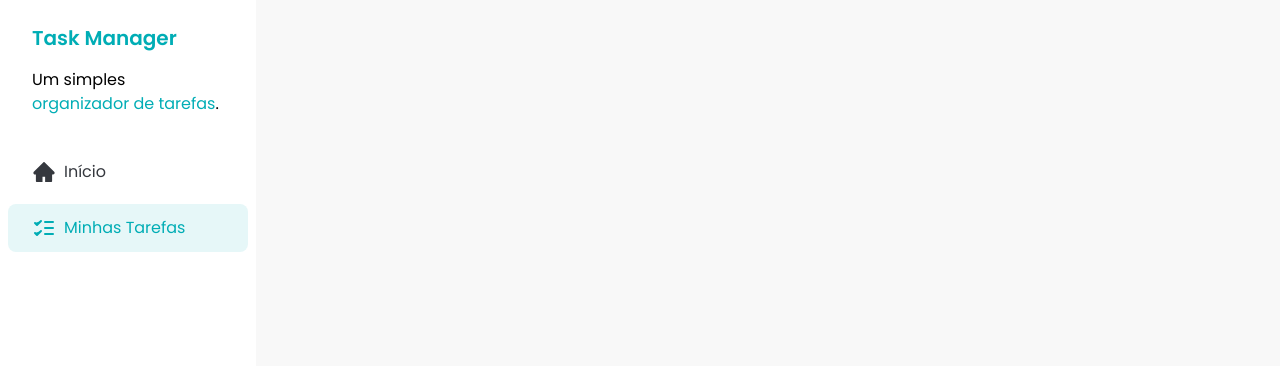
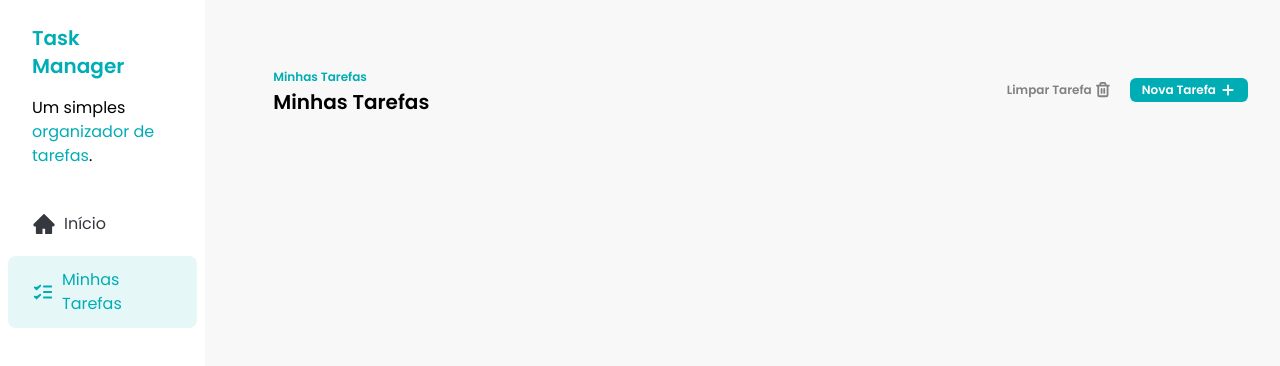
Before and after one commit to vicgopfert/task-manager, a React (Vite) app: page / in a window 1280 px wide. Shown: the top 366 px of the page. Built offline with nearby package versions, Linux system fonts and the light colour scheme.

Commit message:
feat: add initial Task and Button components

```diff
--- a/src/App.jsx
+++ b/src/App.jsx
@@ -1,9 +1,11 @@
 import Sidebar from "./components/Sidebar"
+import Tasks from "./components/Tasks"
 
 function App() {
   return (
-    <div className="App">
+    <div className="flex gap-9">
       <Sidebar />
+      <Tasks />
     </div>
   )
 }
--- /dev/null
+++ b/src/components/Button.jsx
@@ -0,0 +1,20 @@
+const Button = ({ children, variant = "primary" }) => {
+  const getVariantClasses = () => {
+    if (variant === "primary") {
+      return "bg-[#00ADB5] text-white"
+    }
+    if (variant === "ghost") {
+      return "bg-transparent text-[#818181]"
+    }
+  }
+
+  return (
+    <button
+      className={`flex items-center gap-1 rounded-md px-3 py-1 text-xs font-semibold transition hover:opacity-75 ${getVariantClasses()}`}
+    >
+      {children}
+    </button>
+  )
+}
+
+export default Button
--- a/src/components/Header.jsx
+++ b/src/components/Header.jsx
@@ -1,4 +1,4 @@
-function Header(props) {
+const Header = (props) => {
   return <header className="header">{props.children}</header>
 }
 
--- a/src/components/Sidebar.jsx
+++ b/src/components/Sidebar.jsx
@@ -2,7 +2,7 @@
 import HomeIcon from "../assets/icons/home.svg?react"
 import TasksIcon from "../assets/icons/tasks.svg?react"
 
-function Sidebar() {
+const Sidebar = () => {
   return (
     <div className="h-screen w-64 bg-white">
       <div className="space-y-4 px-8 py-6">
--- a/src/components/SidebarButton.jsx
+++ b/src/components/SidebarButton.jsx
@@ -1,4 +1,4 @@
-function SidebarButton({ children, variant }) {
+const SidebarButton = ({ children, variant }) => {
   const getVariantClasses = () => {
     if (variant === "unselected") {
       return "text-[#35383E]"
--- a/src/components/Tasks.jsx
+++ b/src/components/Tasks.jsx
@@ -1,42 +1,28 @@
-import { useState } from "react"
-import Header from "./Header"
+import Button from "./Button"
+import TrashIcon from "../assets/icons/trash.svg?react"
+import AddIcon from "../assets/icons/add.svg?react"
 
-function Tasks() {
-  const [inputValue, setInputValue] = useState("teste")
-  const [messagens, setMessagens] = useState(["Play games", "Watch doramas"])
+const Tasks = () => {
+  return (
+    <div className="w-full px-8 py-16">
+      <div className="flex w-full justify-between">
+        <div>
+          <span className="text-xs font-semibold text-[#00ADB5]">
+            Minhas Tarefas
+          </span>
+          <h2 className="text-xl font-semibold">Minhas Tarefas</h2>
+        </div>
 
-  function handleButtonClick() {
-    setMessagens([...messagens, inputValue])
-  }
-
-  return (
-    <div>
-      <Header>
-        <h1>Add a Task</h1>
-      </Header>
-
-      <input
-        className="input"
-        type="text"
-        placeholder="Create your task..."
-        value={inputValue}
-        onChange={(e) => setInputValue(e.target.value)}
-      />
-
-      <button className="button" onClick={handleButtonClick}>
-        Add Task
-      </button>
-
-      <Header>
-        <h1>My Tasks</h1>
-      </Header>
-
-      <div>
-        <ul>
-          {messagens.map((mensagem, index) => (
-            <li key={index}>{mensagem}</li>
-          ))}
-        </ul>
+        <div className="flex items-center gap-2">
+          <Button variant="ghost">
+            Limpar Tarefa
+            <TrashIcon />
+          </Button>
+          <Button>
+            Nova Tarefa
+            <AddIcon />
+          </Button>
+        </div>
       </div>
     </div>
   )
--- a/src/index.css
+++ b/src/index.css
@@ -132,6 +132,10 @@
     font-style: italic;
   }
 
+  button:not(:disabled) {
+    cursor: pointer;
+  }
+
   body {
     @apply bg-[#f8f8f8];
   }
```
Also changed, not shown: src/assets/icons/add.svg (added), src/assets/icons/trash.svg (added).
